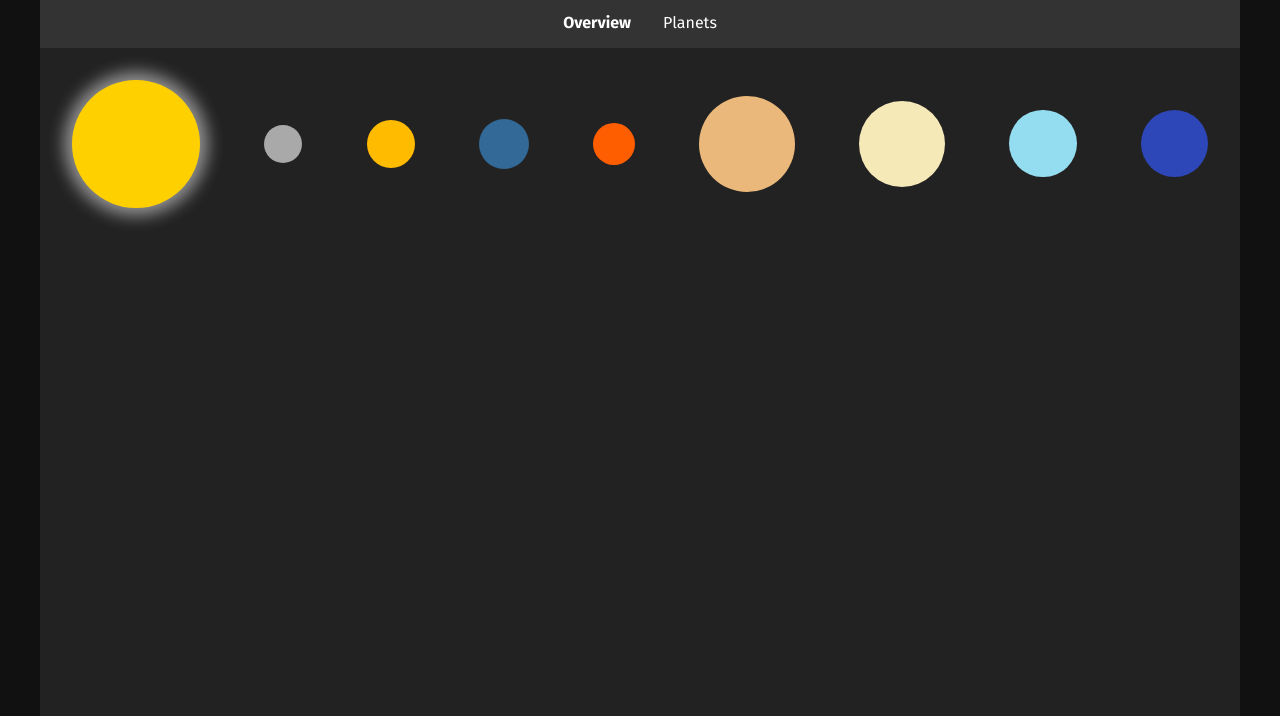
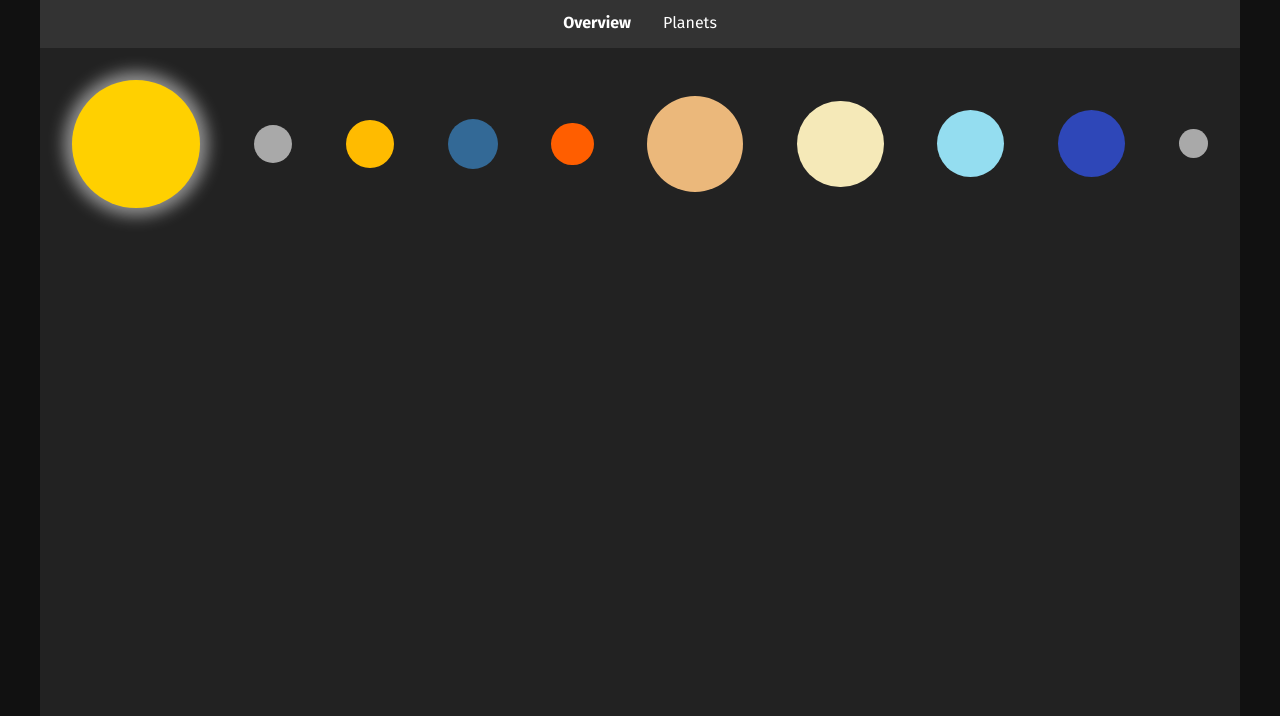
Before and after one commit to caitoor/planets_website, a plain HTML site: page index.html in a window 1280 px wide. Shown: the part 84-800 px from the top of the page. Drawn offline with Linux system fonts and the light colour scheme.

Commit message:
updated pluto

```diff
--- a/css/style.css
+++ b/css/style.css
@@ -138,6 +138,11 @@ nav ul li a {
     height: 5.25vw;
 }
 
+.pluto {
+    background-color: #a9a9a9;
+    width: 2.25vw;
+    height: 2.25vw;
+}
 /* Planets */
 
 .planet-list-entry {
--- a/index.html
+++ b/index.html
@@ -37,6 +37,7 @@
                 <div class="planet saturn"></div>
                 <div class="planet uranus"></div>
                 <div class="planet neptune"></div>
+                <div class="planet pluto"></div>
             </div>
         </main>
         <footer> </footer>
```
